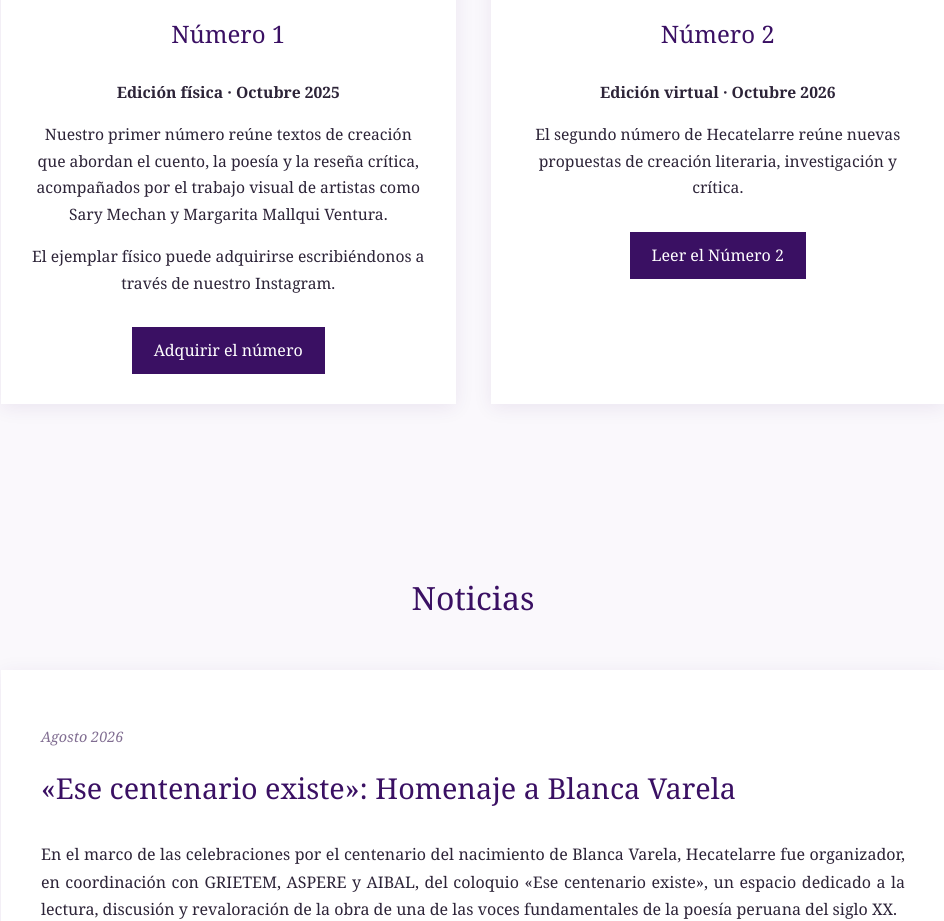
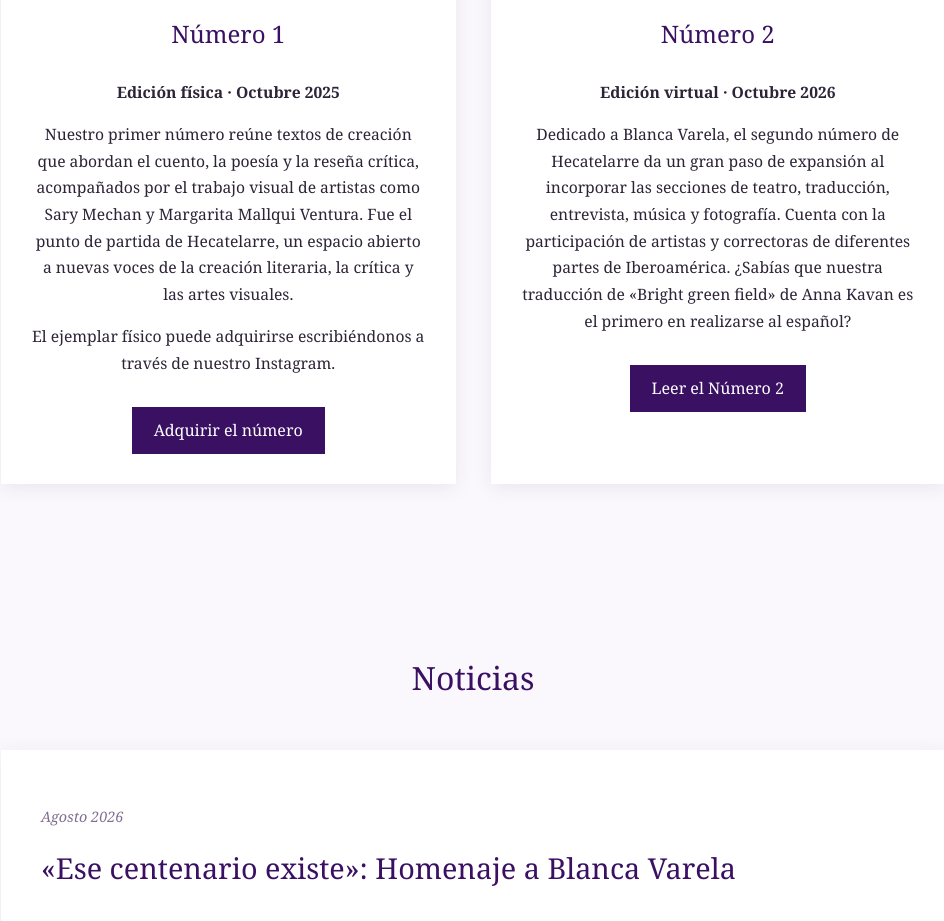
Before and after one commit to hecatelarre/Hecatelarre, a plain HTML site: page index.html in a window 1280 px wide. Shown: the part 1380-2301 px from the top of the page, without its empty margins (167-1111 px from the left). Drawn offline with Linux system fonts and the light colour scheme.

Commit message:
Update index.html

```diff
--- a/index.html
+++ b/index.html
@@ -440,7 +440,7 @@
         </p>
 
         <p>
-          Nuestro primer número reúne textos de creación que abordan el cuento, la poesía y la reseña crítica, acompañados por el trabajo visual de artistas como Sary Mechan y Margarita Mallqui Ventura.
+          Nuestro primer número reúne textos de creación que abordan el cuento, la poesía y la reseña crítica, acompañados por el trabajo visual de artistas como Sary Mechan y Margarita Mallqui Ventura. Fue el punto de partida de Hecatelarre, un espacio abierto a nuevas voces de la creación literaria, la crítica y las artes visuales.
         </p>
 
         <p>
@@ -477,9 +477,7 @@
         </p>
 
        <p>
-  El segundo número de Hecatelarre reúne nuevas
-  propuestas de creación literaria, investigación
-  y crítica.
+  Dedicado a Blanca Varela, el segundo número de Hecatelarre da un gran paso de expansión al incorporar las secciones de teatro, traducción, entrevista, música y fotografía. Cuenta con la participación de artistas y correctoras de diferentes partes de Iberoamérica. ¿Sabías que nuestra traducción de «Bright green field» de Anna Kavan es el primero en realizarse al español?
 </p>
 
 <a
```
